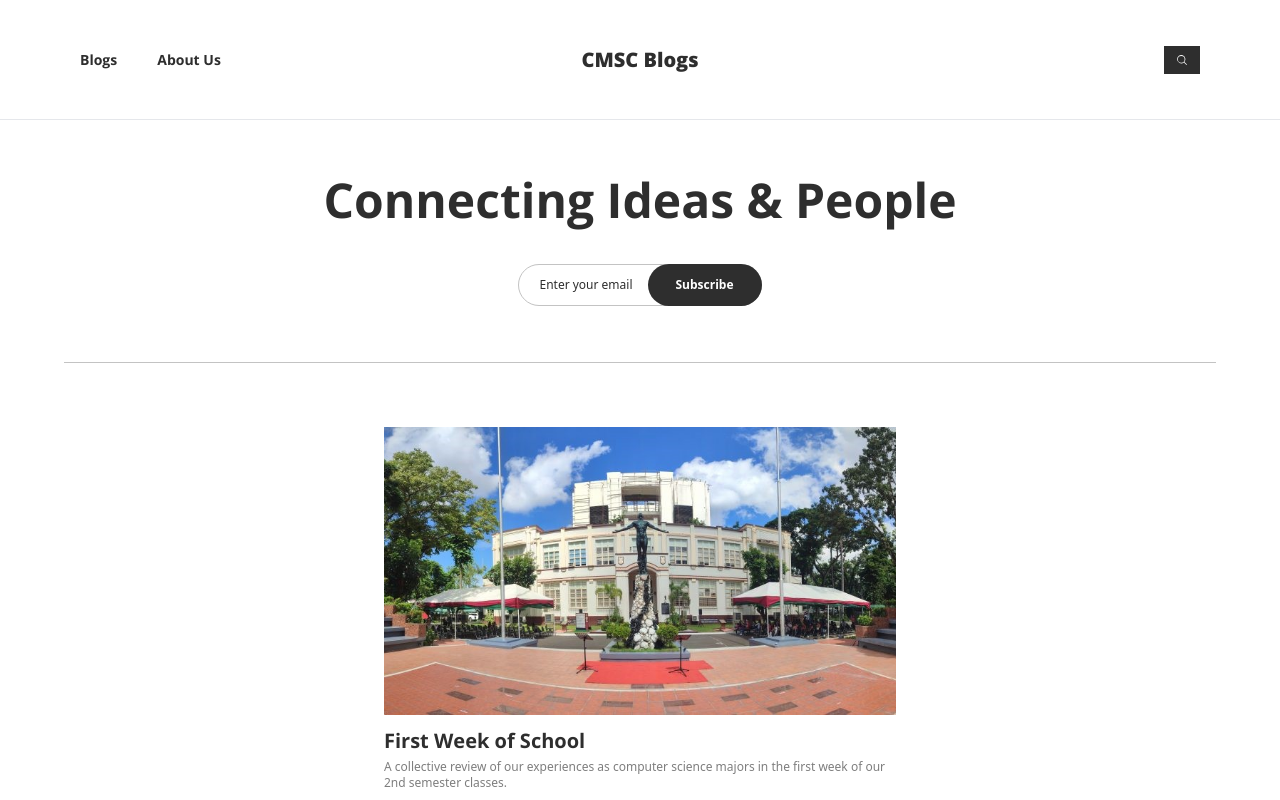
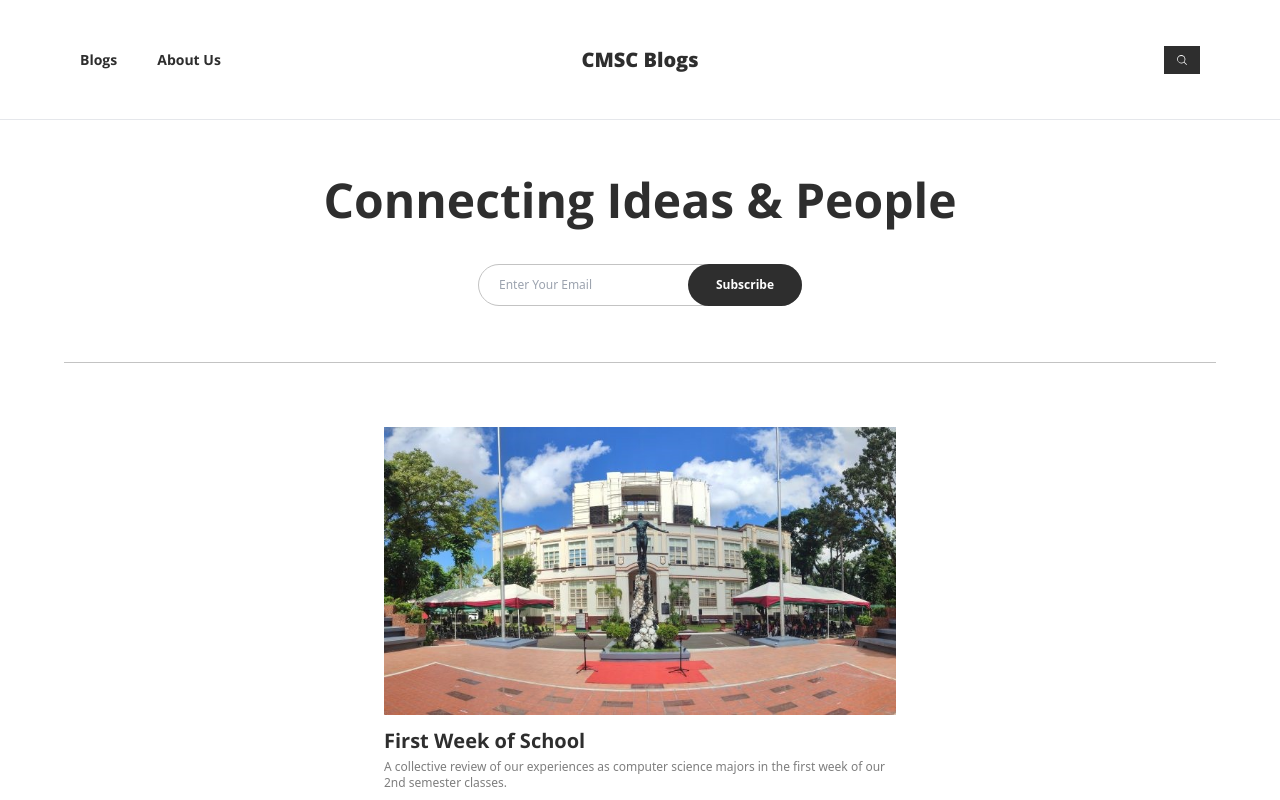
Before and after one commit to maxellmilay/cmsc-blog, a Next.js app: page / in a window 1280 px wide. Shown: the top 800 px of the page. Built offline with nearby package versions, Linux system fonts and the light colour scheme.

Commit message:
[Feature][Maxell] added subscriber input function

```diff
--- a/src/components/Footer.tsx
+++ b/src/components/Footer.tsx
@@ -1,6 +1,7 @@
 import React from 'react';
 import { Open_Sans } from '@next/font/google';
 import SubscribeCall from './SubscribeCall';
+import Link from 'next/link';
 
 const openSans = Open_Sans({ subsets: ['latin'], variable: '--font-open-sans' });
 
@@ -10,13 +11,19 @@ export default function Footer() {
   return (
     <div className="flex flex-col sm:flex-row w-screen items-center sm:items-start footer-subscription-call bg-blog-primary py-14 px-10">
       <div className={`flex flex-col font-open ${openSansFont} text-white`}>
+        <Link href="/">
           <p className="text-xl font-bold text-center sm:text-start">CMSC Blogs</p>
+        </Link>
+        <Link href="/">
           <p className="font-bold text-xs mt-2 text-blog-secondary text-center sm:text-start">
             Blogs
           </p>
+        </Link>
+        <Link href="/about">
           <p className="font-bold text-xs mt-2 text-blog-secondary text-center sm:text-start">
             About Us
           </p>
+        </Link>
       </div>
       <div className="flex flex-col font-product mt-7 sm:mt-0">
         <SubscribeCall
--- a/src/components/SubscribeCall.tsx
+++ b/src/components/SubscribeCall.tsx
@@ -1,4 +1,4 @@
-import React from 'react';
+import React, { useState } from 'react';
 
 interface PropsInterface {
   emailTextColor: string;
@@ -10,11 +10,20 @@ interface PropsInterface {
 
 export default function SubscribeCall(props: PropsInterface) {
   const { emailTextColor, emailColor, subscribeTextColor, subscribeColor, borderColor } = props;
+  const [subscriberEmail, setSubscriberEmail] = useState('');
+
+  const handleSubscriberInputChange = (e: React.ChangeEvent<HTMLInputElement>) => {
+    setSubscriberEmail(e.target.value);
+  };
 
   return (
     <div className="flex relative w-fit">
       <div className={`flex ${emailColor} rounded-[50vh] font-product border ${borderColor}`}>
-        <p className={`text-xs ${emailTextColor} my-3 ml-5 mr-32`}>Enter your email</p>
+        <input
+          placeholder="Enter Your Email"
+          className={`text-xs ${emailColor} ${emailTextColor} placeholder:${emailTextColor} py-3 ml-5 mr-32 outline-none`}
+          onChange={(e) => handleSubscriberInputChange(e)}
+        />
       </div>
       <div
         className={`flex absolute right-0 justify-center items-center ${subscribeColor} h-full rounded-[50vh] py-3 px-7`}
```
Lines whose indentation alone changed are shown as unchanged.
